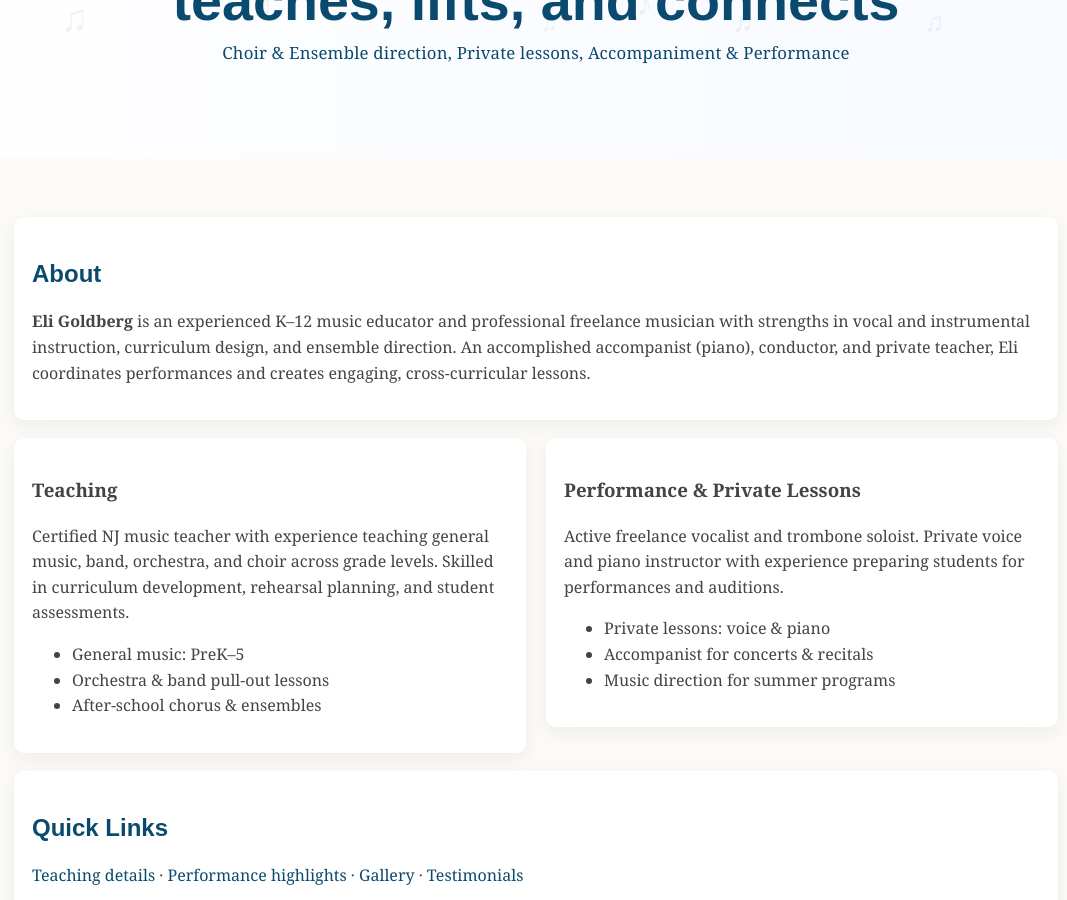
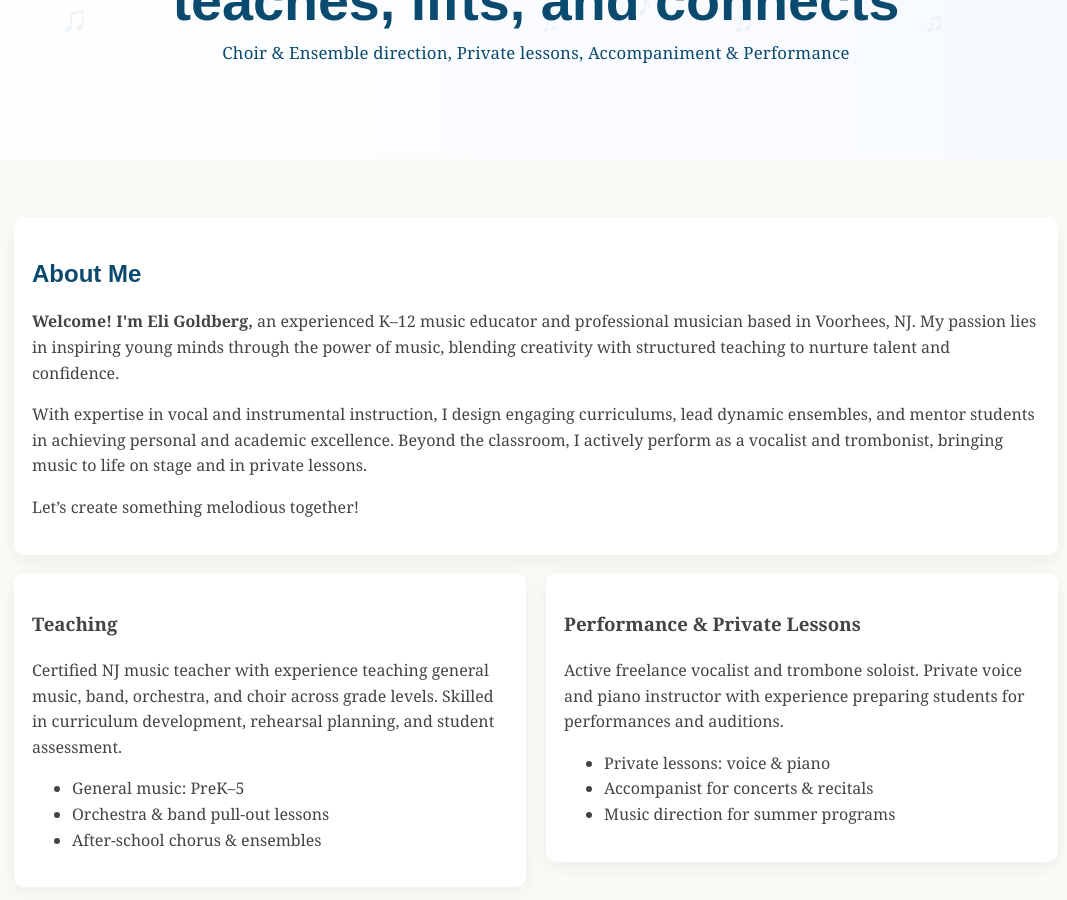
Before and after one commit to photonathan/Eli-Goldberg-site, a Jekyll site: the page built from index.md, in a window 1280 px wide and 900 px high, scrolled down 353 px. Shown: the whole window, without its empty margins (104-1171 px from the left). Built offline with Jekyll 4.4.1, drawn with Linux system fonts in a browser that asks for light colours.

Commit message:
Update index.md with new content

```diff
--- a/index.md
+++ b/index.md
@@ -6,14 +6,16 @@ og_image: /assets/img/og-placeholder.jpg
 ---
 
 <section class="card">
-  <h2 class="section-title">About</h2>
-  <p><strong>Eli Goldberg</strong> is an experienced K–12 music educator and professional freelance musician with strengths in vocal and instrumental instruction, curriculum design, and ensemble direction. An accomplished accompanist (piano), conductor, and private teacher, Eli coordinates performances and creates engaging, cross-curricular lessons.</p>
+  <h2 class="section-title">About Me</h2>
+  <p><strong>Welcome! I'm Eli Goldberg,</strong> an experienced K–12 music educator and professional musician based in Voorhees, NJ. My passion lies in inspiring young minds through the power of music, blending creativity with structured teaching to nurture talent and confidence.</p>
+  <p>With expertise in vocal and instrumental instruction, I design engaging curriculums, lead dynamic ensembles, and mentor students in achieving personal and academic excellence. Beyond the classroom, I actively perform as a vocalist and trombonist, bringing music to life on stage and in private lessons.</p>
+  <p>Let’s create something melodious together!</p>
 </section>
 
 <section class="two-col">
   <div class="col card">
     <h3>Teaching</h3>
-    <p>Certified NJ music teacher with experience teaching general music, band, orchestra, and choir across grade levels. Skilled in curriculum development, rehearsal planning, and student assessments.</p>
+    <p>Certified NJ music teacher with experience teaching general music, band, orchestra, and choir across grade levels. Skilled in curriculum development, rehearsal planning, and student assessment.</p>
     <ul>
       <li>General music: PreK–5</li>
       <li>Orchestra & band pull-out lessons</li>
```
